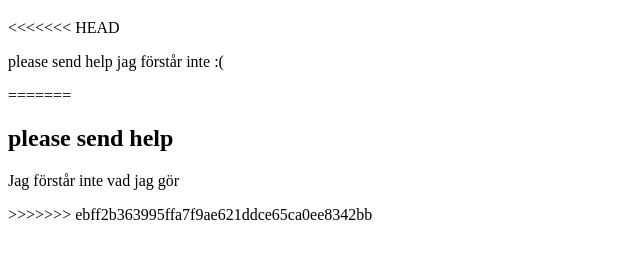
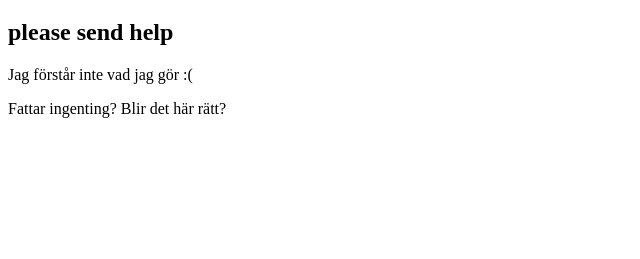
Before and after one commit to emmaswagner/emmaswagner.github.io, a plain HTML site: page index.html in a window 1280 px wide. Shown: the part 61-320 px from the top of the page, without its empty margins (0-640 px from the left). Drawn offline with Linux system fonts and the light colour scheme.

Commit message:
Rensade mergekonflikt och sparade ändringar

```diff
--- a/index.html
+++ b/index.html
@@ -1,13 +1,9 @@
 <!DOCTYPE html>
 <html>
-<body>
-<h1>Hello World</h1>
-<<<<<<< HEAD
-<p>please send help
-jag förstår inte :(</p>
-=======
-<h2>please send help</h2>
-<p></p>Jag förstår inte vad jag gör</p>
->>>>>>> ebff2b363995ffa7f9ae621ddce65ca0ee8342bb
-</body>
+  <body>
+    <h1>Hello World</h1>
+    <h2>please send help</h2>
+    <p>Jag förstår inte vad jag gör :(</p>
+    <p>Fattar ingenting? Blir det här rätt?</p>
+  </body>
 </html>
```
